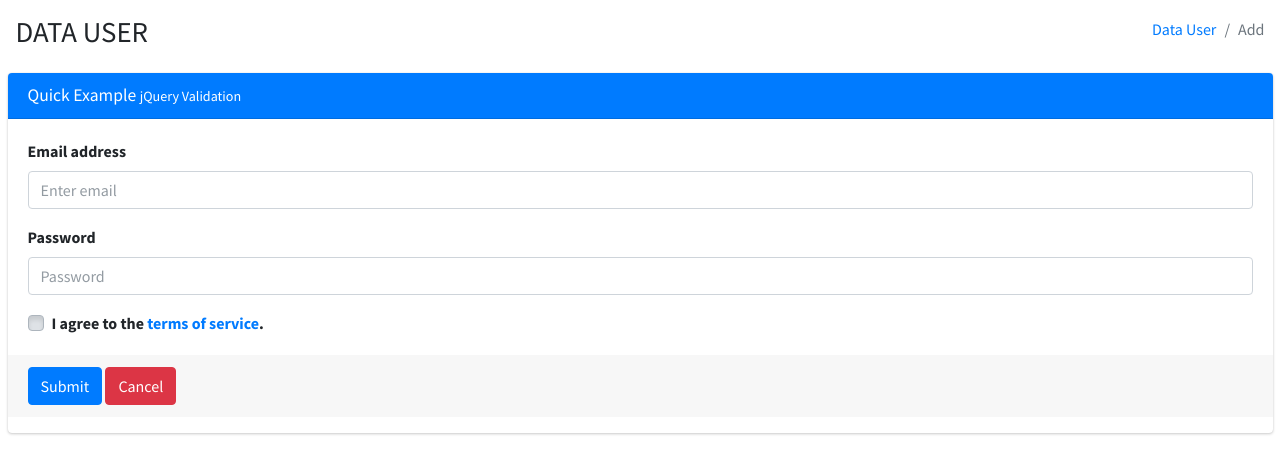
After one commit to apiphar/web_pos, a PHP site: template pages/barang/add.php in a window 1280 px wide. The commit adds this page. Shown: the top 474 px of the page. Run offline with PHP 8.4, Linux system fonts and the light colour scheme; the template is opened without the code that fills it, so the values that code supplies are empty; some libraries are stand-ins or nearby versions.

Commit message:
belum di push

```diff
--- a/dashboard.php
+++ b/dashboard.php
@@ -87,6 +87,12 @@
                                     <p>Master Barang</p>
                                     </a>
                                 </li>
+                                <li class="nav-item">
+                                    <a href="?page=stock" class="nav-link">
+                                    <i class="far fa-circle nav-icon"></i>
+                                    <p>Master Stock</p>
+                                    </a>
+                                </li>
                             </ul>
 
                         </li>
--- a/modul.php
+++ b/modul.php
@@ -27,6 +27,8 @@ elseif($page=="loginproses")
 	include ("modul/loginproses.php");
 elseif($page=="barang")
 	include ("pages/barang/barang.php");
+elseif($page=="stock")
+	include ("pages/stock/stock.php");
 
 
 ?>
--- /dev/null
+++ b/pages/barang/add.php
@@ -0,0 +1,64 @@
+<section class="content-header">
+      <div class="container-fluid">
+        <div class="row mb-2">
+          <div class="col-sm-6">
+            <h1>DATA USER</h1>
+          </div>
+          <div class="col-sm-6">
+            <ol class="breadcrumb float-sm-right">
+              <li class="breadcrumb-item"><a href="#">Data User</a></li>
+              <li class="breadcrumb-item active">Add</li>
+            </ol>
+          </div>
+        </div>
+      </div><!-- /.container-fluid -->
+</section>
+
+<section class="content">
+      <div class="container-fluid">
+        <div class="row">
+          <!-- left column -->
+          <div class="col-md-12">
+            <!-- jquery validation -->
+            <div class="card card-primary">
+              <div class="card-header">
+                <h3 class="card-title">Quick Example <small>jQuery Validation</small></h3>
+              </div>
+              <!-- /.card-header -->
+              <!-- form start -->
+              <form id="quickForm">
+                <div class="card-body">
+                  <div class="form-group">
+                    <label for="exampleInputEmail1">Email address</label>
+                    <input type="email" name="email" class="form-control" id="exampleInputEmail1" placeholder="Enter email">
+                  </div>
+                  <div class="form-group">
+                    <label for="exampleInputPassword1">Password</label>
+                    <input type="password" name="password" class="form-control" id="exampleInputPassword1" placeholder="Password">
+                  </div>
+                  <div class="form-group mb-0">
+                    <div class="custom-control custom-checkbox">
+                      <input type="checkbox" name="terms" class="custom-control-input" id="exampleCheck1">
+                      <label class="custom-control-label" for="exampleCheck1">I agree to the <a href="#">terms of service</a>.</label>
+                    </div>
+                  </div>
+                </div>
+                <!-- /.card-body -->
+                <div class="card-footer">
+                  <button type="submit" class="btn btn-primary">Submit</button>
+                  <a href="?page=dashboard"><button class="btn btn-danger">Cancel</button></a>
+                </div>
+              </form>
+            </div>
+            <!-- /.card -->
+            </div>
+          <!--/.col (left) -->
+          <!-- right column -->
+          <div class="col-md-6">
+
+          </div>
+          <!--/.col (right) -->
+        </div>
+        <!-- /.row -->
+      </div><!-- /.container-fluid -->
+</section>
```
Also changed, not shown: pages/stock/stock.php (added, +78 -0 lines).
